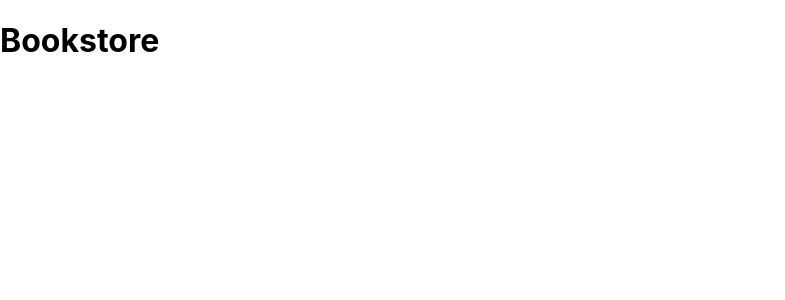
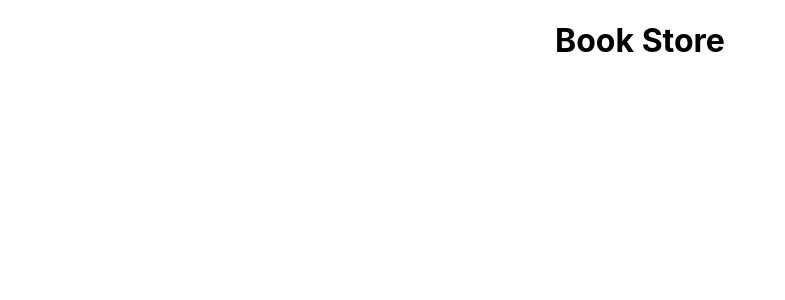
Before and after one commit to ArtyomIbatulin/Bookstore-frontend-old, a React (Create React App) app: page / in a window 1280 px wide. Shown: the top 300 px of the page, without its empty margins (0-785 px from the left). Built offline with nearby package versions, Linux system fonts and the light colour scheme.

Commit message:
deleted material ui, tuning styled component

```diff
--- a/package.json
+++ b/package.json
@@ -3,8 +3,6 @@
   "version": "0.1.0",
   "private": true,
   "dependencies": {
-    "@material-ui/core": "^4.11.4",
-    "@material-ui/icons": "^4.11.2",
     "@testing-library/jest-dom": "^5.12.0",
     "@testing-library/react": "^11.2.6",
     "@testing-library/user-event": "^12.8.3",
@@ -19,6 +17,9 @@
     "redux-thunk": "^2.3.0",
     "styled-components": "^5.3.0",
     "web-vitals": "^1.1.1"
+  },
+  "resolutions": {
+    "styled-components": "^5"
   },
   "scripts": {
     "start": "react-scripts start",
--- a/public/index.html
+++ b/public/index.html
@@ -10,14 +10,6 @@
       content="Web site created using create-react-app"
     />
     <link rel="apple-touch-icon" href="%PUBLIC_URL%/logo192.png" />
-    <link
-      rel="stylesheet"
-      href="https://fonts.googleapis.com/css?family=Roboto:300,400,500,700&display=swap"
-    />
-    <link
-      rel="stylesheet"
-      href="https://fonts.googleapis.com/icon?family=Material+Icons"
-    />
     <!--
       manifest.json provides metadata used when your web app is installed on a
       user's mobile device or desktop. See https://developers.google.com/web/fundamentals/web-app-manifest/
--- a/src/App.js
+++ b/src/App.js
@@ -1,9 +1,12 @@
+import React from 'react';
+import styled from 'styled-components';
+
+const StyledTitle = styled.h1`
+  text-align: center;
+`;
+
 function App() {
-  return (
-    <div className="App">
-      <h1>Bookstore</h1>
-    </div>
-  );
+  return <StyledTitle>Book Store</StyledTitle>;
 }
 
 export default App;
```
